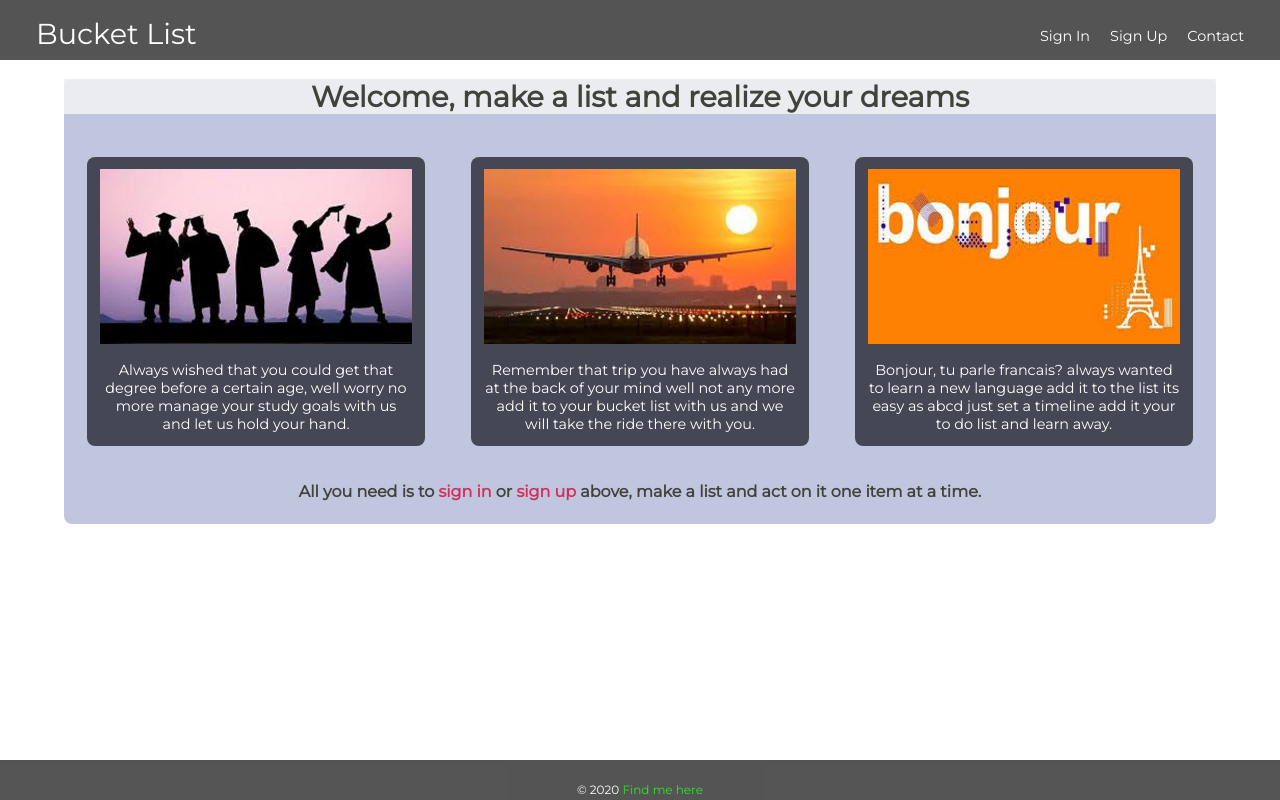
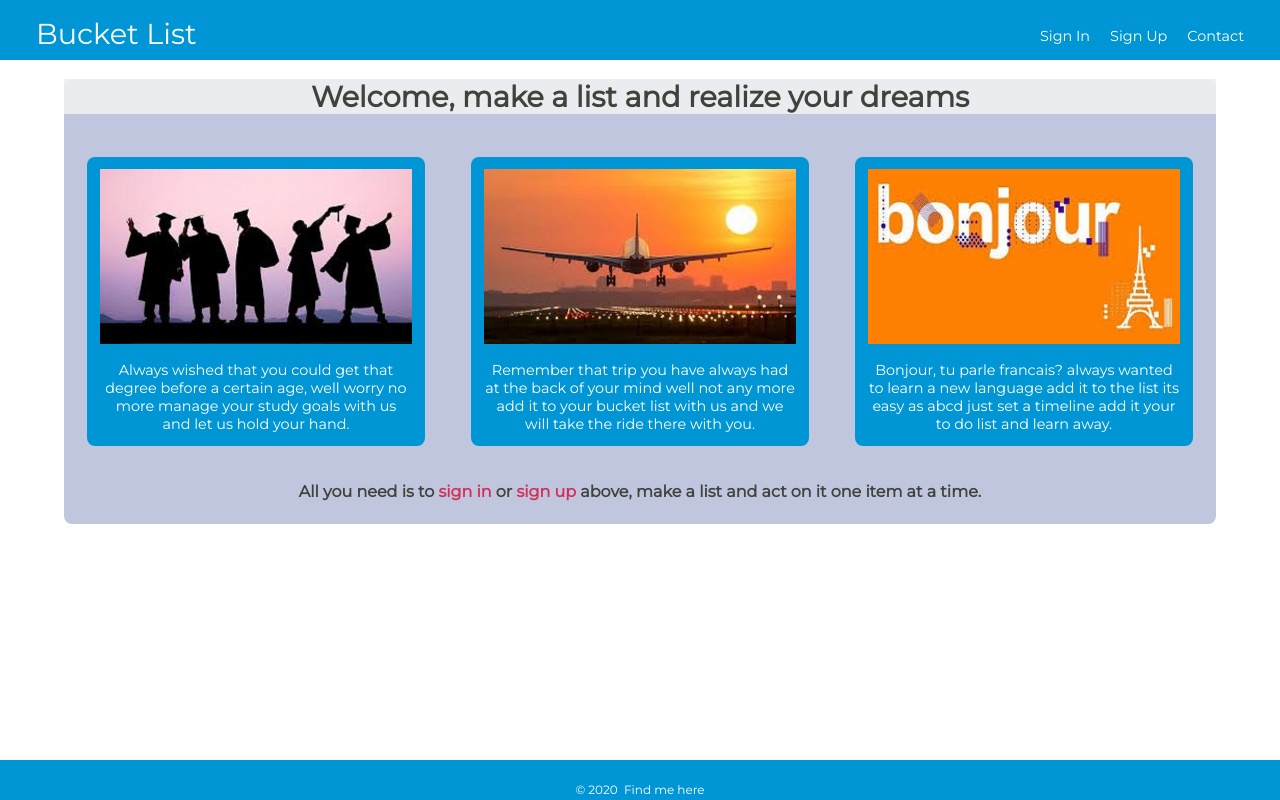
Before and after one commit to KabakiAntony/Bucketlist, a Flask app: page / in a window 1280 px wide. Run offline with Flask 2, Linux system fonts and the light colour scheme; parts of the project's set-up code (start-up, migrations or seed data) failed here and were passed over.

Commit message:
Changed the bg color for header & footer and card

```diff
--- a/app/static/css/main.css
+++ b/app/static/css/main.css
@@ -17,7 +17,8 @@ html,body{
     position: relative;
 }
 .header {
-  background-color:#313131d3;
+  /* background-color:#313131d3; */
+  background-color: #0096D6;
   padding: 1rem;
   height:40px;
   width: 100%;
@@ -67,7 +68,8 @@ h1{
   color: white;
 }
 .card{
-  background-color: rgba(2, 3, 8, 0.644);
+  /* background-color: rgba(2, 3, 8, 0.644); */
+  background-color: #0096D6;
   border-radius:0.5rem;
   text-align:center;
   width:90%;
@@ -87,7 +89,8 @@ h1{
 footer
 {
 height:40px;
-background-color:#313131d3;
+/* background-color:#313131d3; */
+background-color: #0096D6;
 width: 100%;
 color: white;
 text-align: center;
@@ -101,7 +104,7 @@ font-size:12px;
 font-weight:normal;
 }
 footer a{
-  color:rgb(45, 230, 39);
+  color: white;
   padding-top:10px;
   font-size:12px;
   text-align: center;
--- a/app/templates/index.html
+++ b/app/templates/index.html
@@ -58,7 +58,7 @@
 
         </div>
         <footer>
-            <p>&copy; 2020 <a href="https://twitter.com/kabakikiarie">Find me here</a></p>
+            <p>&copy; 2020&nbsp;&nbsp;<a href="https://twitter.com/kabakikiarie">Find me here</a></p>
         </footer>
     </div>
 </body>
```
